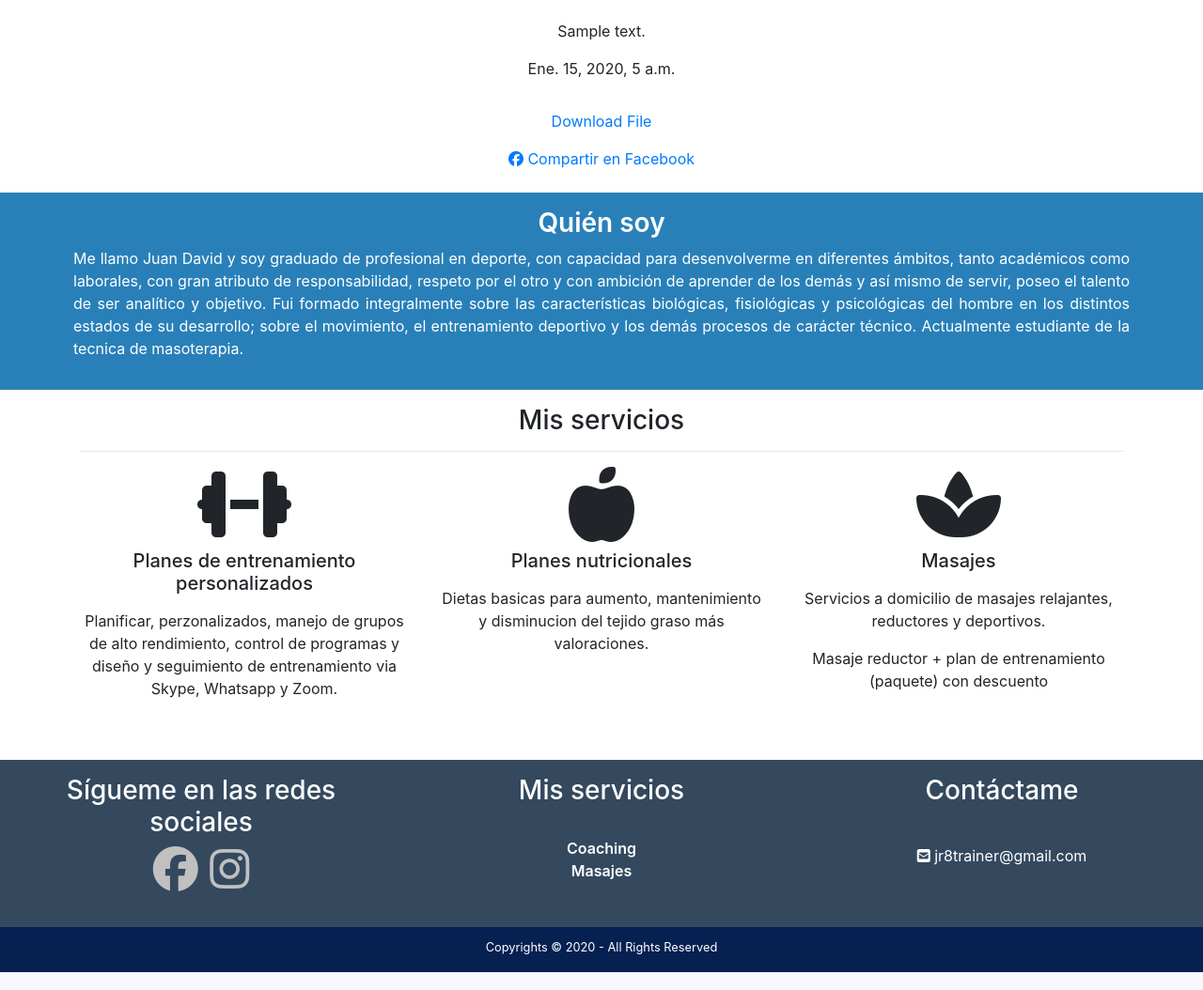
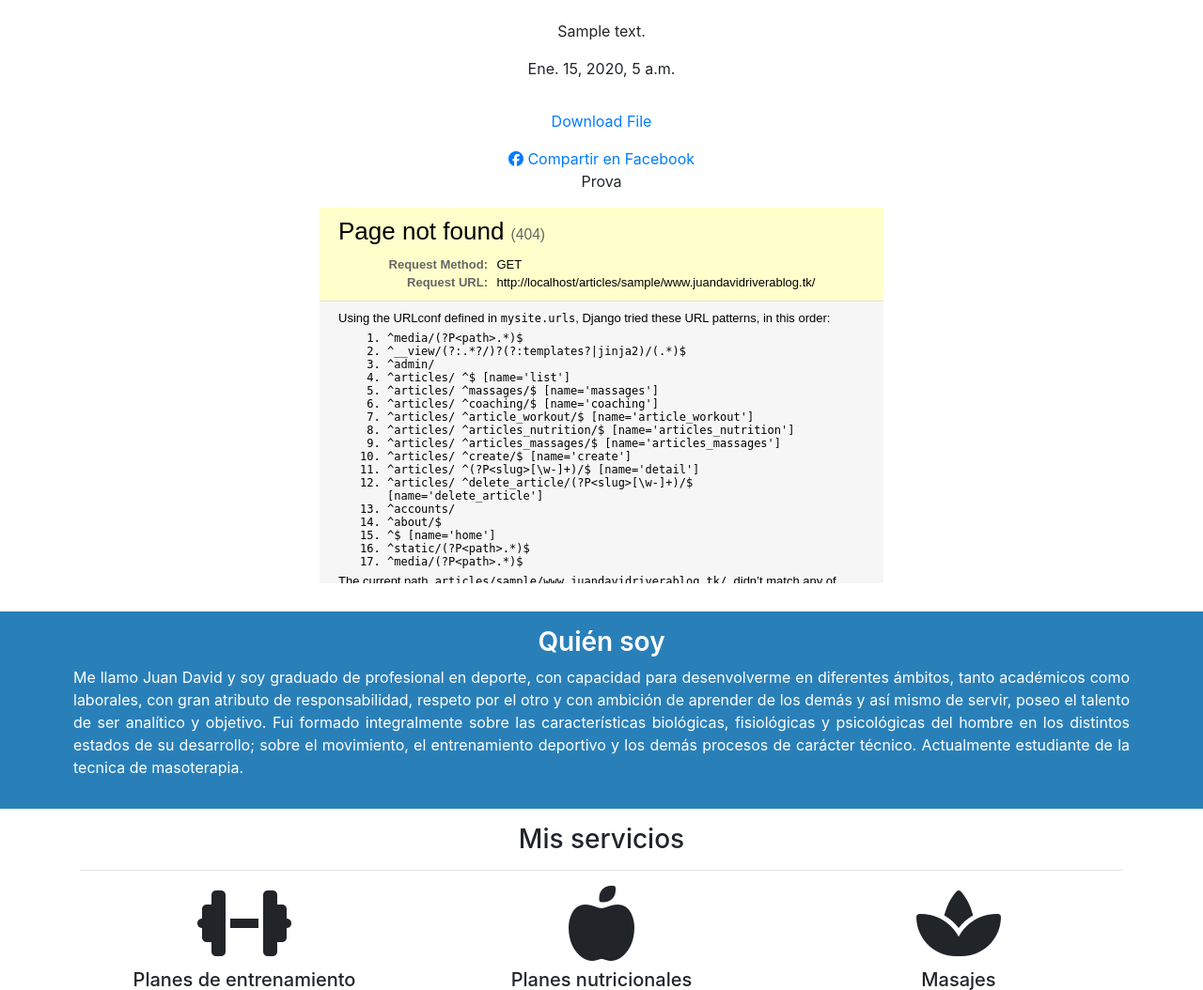
Before and after one commit to Martica199005/BlogJuandafinalProject, a Django app: a page that uses articles/templates/articles/articles_details.html in a window 1280 px wide. Shown: the part 318-1372 px from the top of the page at 94% size. Run offline with Django 3.2, Linux system fonts and the light colour scheme; tables that the repository leaves empty hold one stand-in row (values such as "Sample post"); some libraries are stand-ins or nearby versions.

Commit message:
trying to solve other web site

```diff
--- a/articles/templates/articles/articles_details.html
+++ b/articles/templates/articles/articles_details.html
@@ -40,6 +40,8 @@
           </div>
           <a href="https://www.facebook.com/sharer/sharer.php?u={{current_site}}/articles/{{articles.slug}}/">
           <i class="fab fa-1x fa-facebook"></i> Compartir en Facebook</a>
+          <p>Prova</p>
+          <iframe src="www.juandavidriverablog.tk/" style="border:0px #ffffff none;" name="myiFrame" scrolling="no" frameborder="1" marginheight="0px" marginwidth="0px" height="400px" width="600px" allowfullscreen></iframe>
   </div>
 </section>
 {% endblock %}
--- a/mysite/settings.py
+++ b/mysite/settings.py
@@ -58,7 +58,7 @@ MIDDLEWARE = [
     'django.middleware.csrf.CsrfViewMiddleware',
     'django.contrib.auth.middleware.AuthenticationMiddleware',
     'django.contrib.messages.middleware.MessageMiddleware',
-
+    'django.middleware.clickjacking.XFrameOptionsMiddleware',
     'whitenoise.middleware.WhiteNoiseMiddleware',
 ]
 
```
